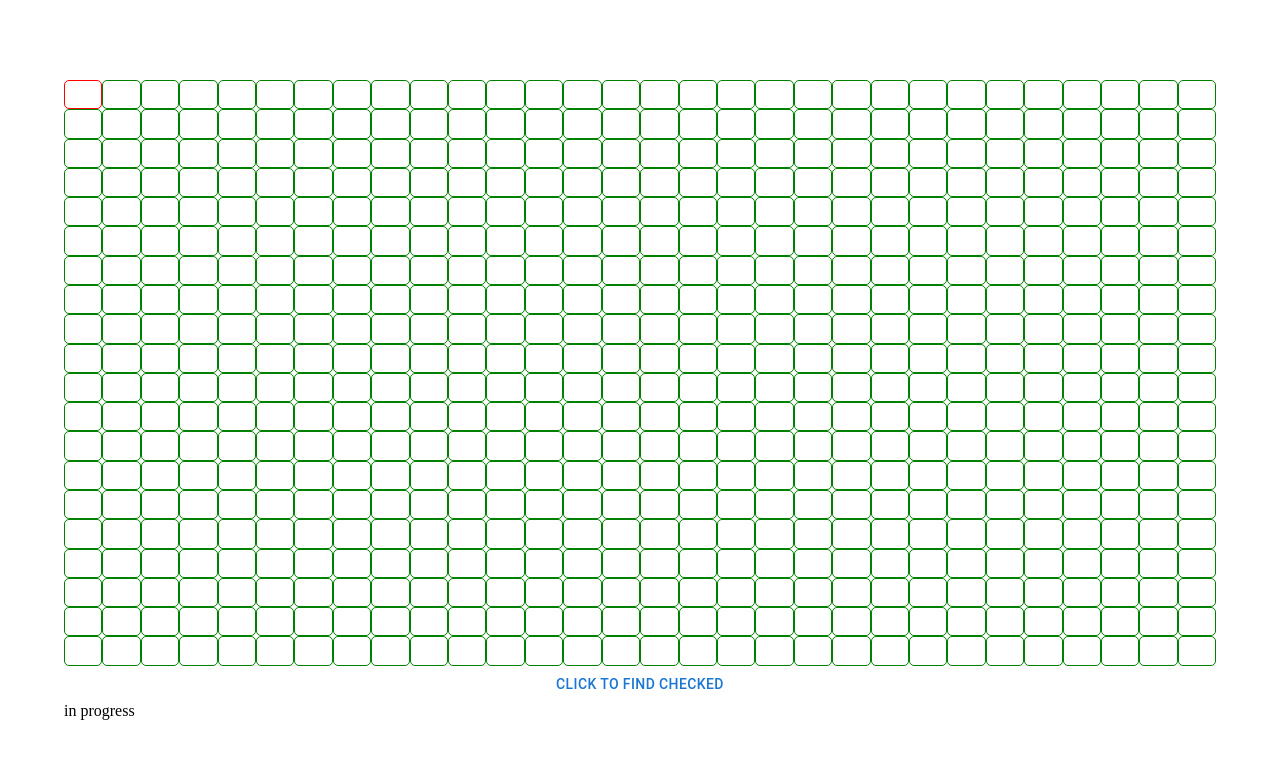
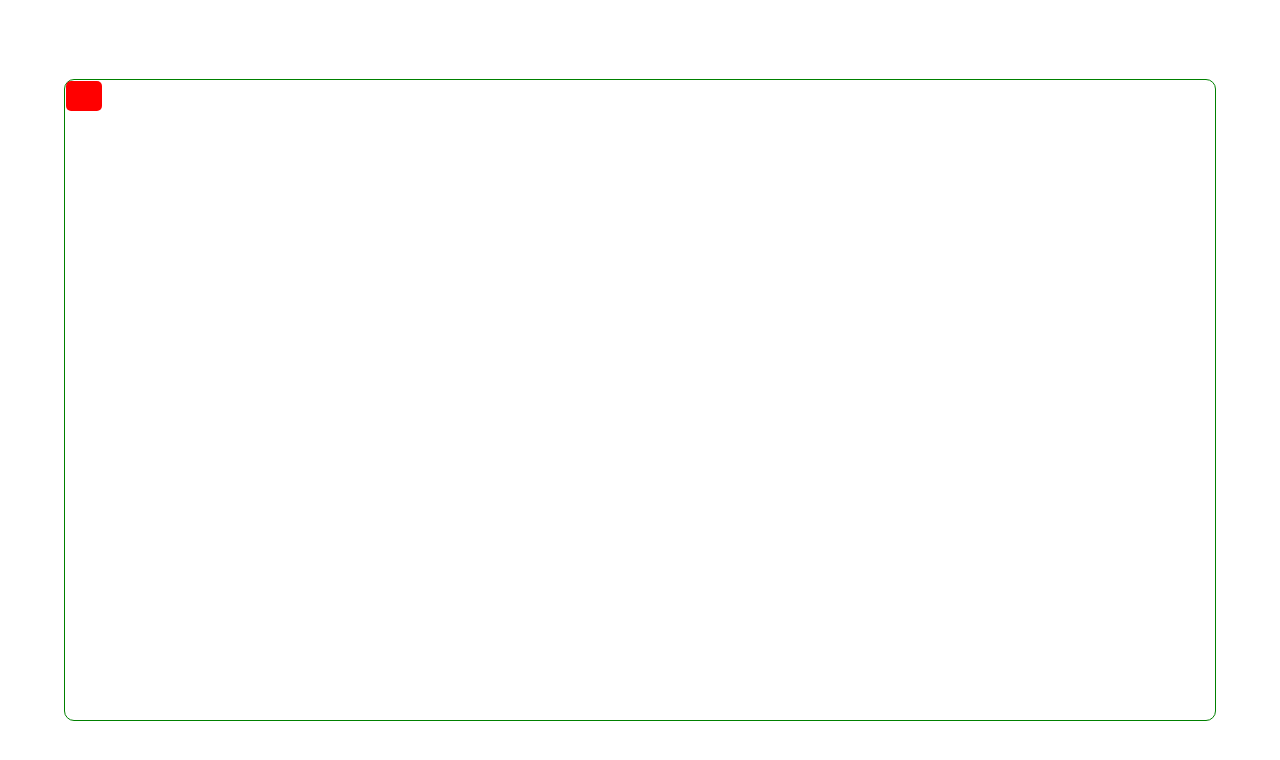
Before and after one commit to Exter-dg/snake_game, a React (Create React App) app in the folder snake_game/: page / in a window 1280 px wide. Shown: the top 760 px of the page. Built offline with nearby package versions, Linux system fonts and the light colour scheme.

Commit message:
Fix game defeat logic

```diff
--- a/snake_game/src/App.css
+++ b/snake_game/src/App.css
@@ -3,6 +3,8 @@
 	flex-direction: column !important;
 	height: 80% !important;
 	flex-grow: 1;
+	border-radius: 10px;
+	border: 1px solid green;
 }
 
 .row {
@@ -10,20 +12,21 @@
 	flex: 1 !important	;
 }
 
-.cell {
-	border: 1px solid green;
+.snake-head {
+	background-color: red;
+}
+
+.cell-common {
+	margin: 1px;
 	display: inline-block !important;
 	border-radius: 5px;
-	/* flex-grow: 1 !important; */
 	flex: 1;
-	/* height: 10px; */
+}
+
+.cell {
+	display: inline-block !important;
 }
 
 .cell-selected {
-	border: 1px solid red;
-	display: inline-block !important;
-	border-radius: 5px;
-	/* flex-grow: 1 !important; */
-	flex: 1;
-	/* height: 10px; */
+	background-color: green;
 }
--- a/snake_game/src/components/GameBox.jsx
+++ b/snake_game/src/components/GameBox.jsx
@@ -13,7 +13,7 @@ const keys = {
 export default function GameBox() {
 	const [checked, setChecked] = useState([]);
 	const [snakeHead, setSnakeHead] = useState({ x: 0, y: 0 });
-	const [status, setStatus] = useState("in progress");
+	const [status, setStatus] = useState(true);
 
 	const handleKeyDown = (e) => {
 		if (!(e.code in keys)) return;
@@ -36,18 +36,35 @@ export default function GameBox() {
 
 	useEffect(() => {
 		console.log(snakeHead);
+
 		// Check whether user has lost game;
 		if (
-			(snakeHead.x < 0 || snakeHead.y < 0 || snakeHead.x >= rows,
-			snakeHead.y >= cols)
-		)
-			setStatus("Lost");
+			snakeHead.x < 0 ||
+			snakeHead.y < 0 ||
+			snakeHead.x >= rows ||
+			snakeHead.y >= cols
+		) {
+			console.log("here");
+			setStatus(false);
+			return;
+		}
 
-		if (checked.find((obj) => obj.x === snakeHead.x && obj.y === snakeHead.y))
-			setStatus("Lost");
+		if (checked.find((obj) => obj.x === snakeHead.x && obj.y === snakeHead.y)) {
+			setStatus(false);
+			return;
+		}
 
 		setChecked([...checked, { ...snakeHead }]);
 	}, [snakeHead]);
+
+	useEffect(() => {
+		if (status === false) {
+			alert(`You Lost! Your score is ${checked.length}`);
+			setChecked([]);
+			setSnakeHead({ x: 0, y: 0 });
+			setStatus(true);
+		}
+	}, [status]);
 
 	return (
 		<Box className="game-box">
@@ -59,9 +76,11 @@ export default function GameBox() {
 								<Box
 									component="span"
 									className={
-										checked.find((obj) => obj.x === idx && obj.y === idx2)
+										(snakeHead.x === idx && snakeHead.y === idx2
+											? "snake-head"
+											: checked.find((obj) => obj.x === idx && obj.y === idx2)
 											? "cell-selected"
-											: "cell"
+											: "cell") + " cell-common"
 									}
 									onClick={() => {
 										console.log(checked, idx, idx2);
@@ -75,13 +94,6 @@ export default function GameBox() {
 					</Box>
 				);
 			})}
-			<Button
-				onClick={() => {
-					console.log(checked);
-				}}>
-				Click to find checked
-			</Button>
-			{status}
 		</Box>
 	);
 }
```
